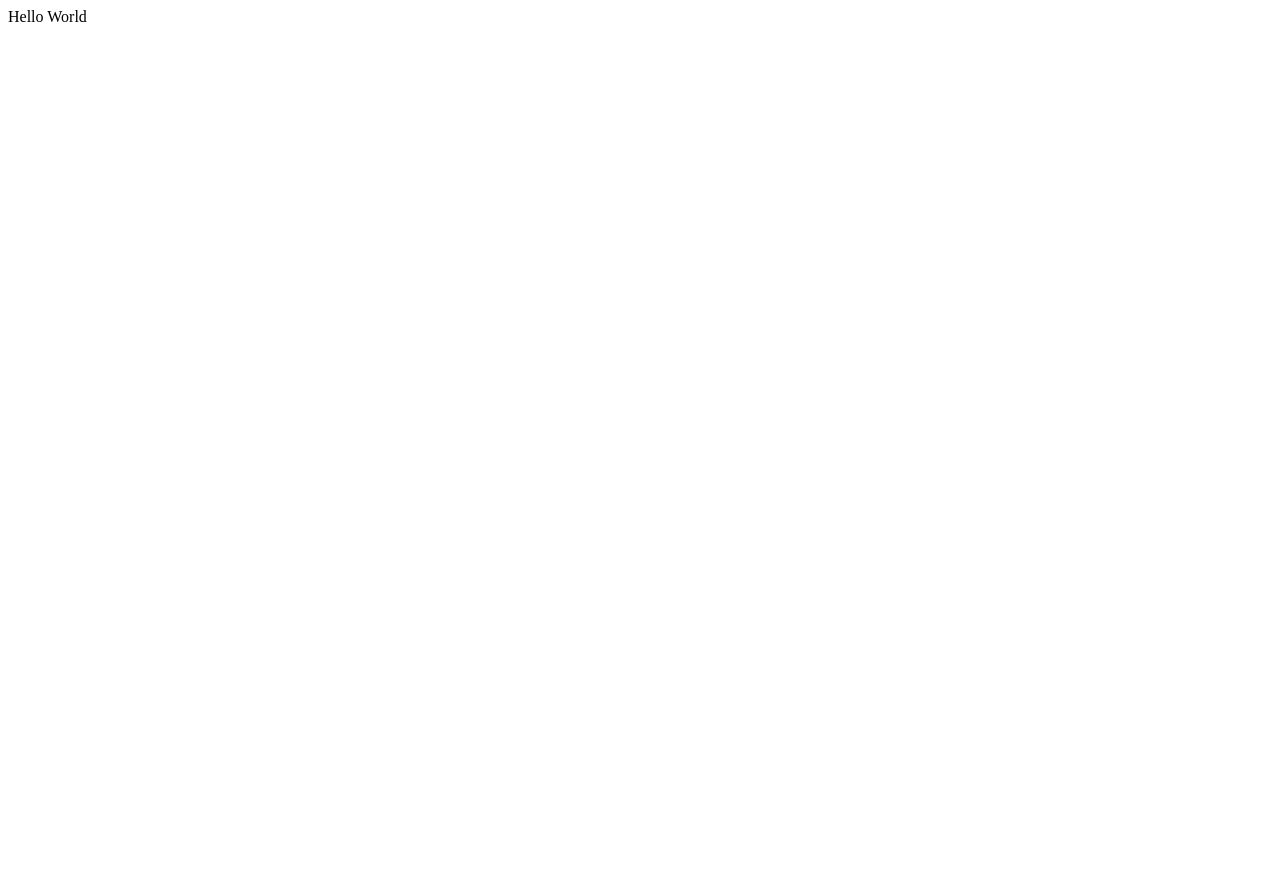
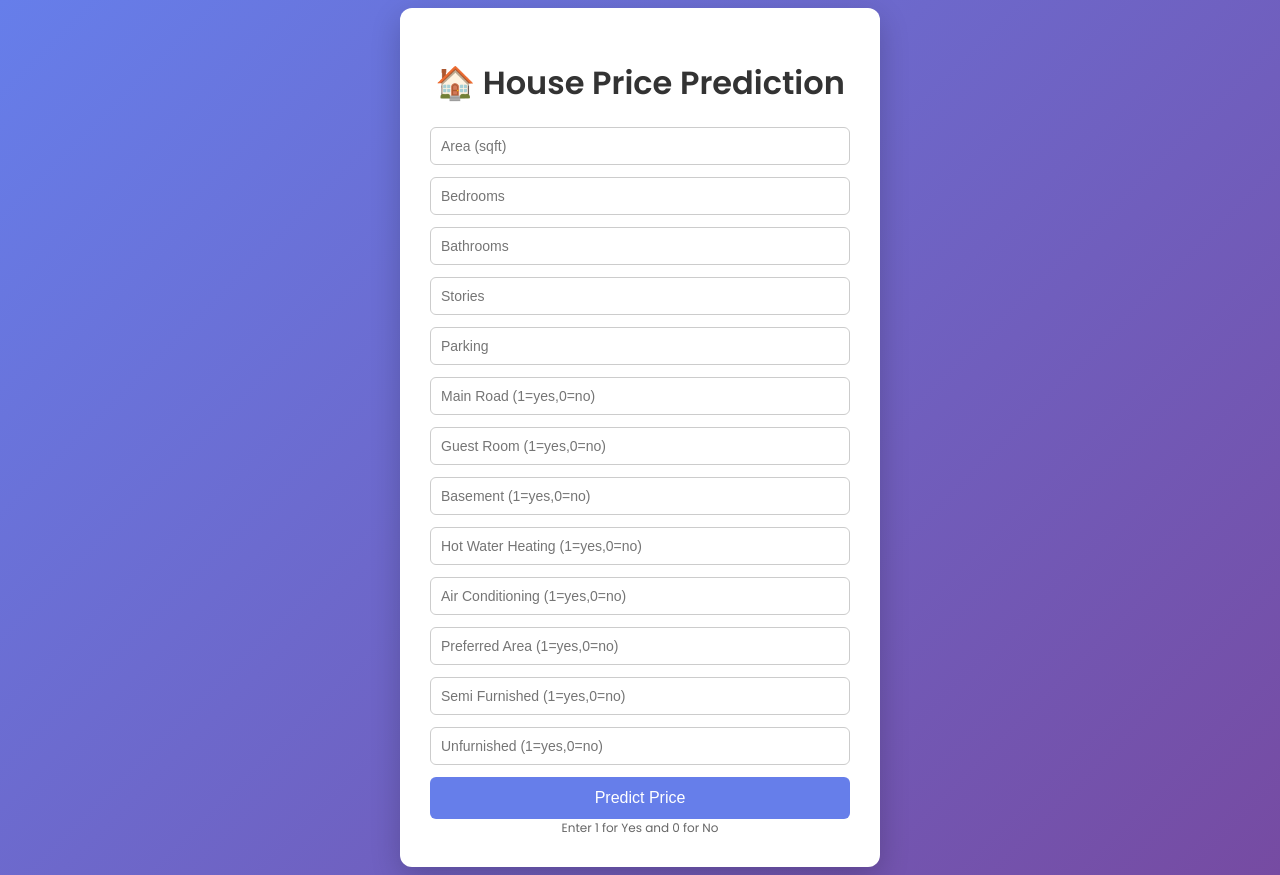
Before and after one commit to Rajasekhar-1111/housepriceprediction, a Flask app: page / in a window 1280 px wide. Before the commit the page is almost empty. Before the commit the page ends 22 px from the top, so only its background shows below. Run offline with Flask 3, Linux system fonts and the light colour scheme; parts of the project's set-up code (start-up, migrations or seed data) failed here and were passed over.

Commit message:
Final Project

```diff
--- a/app.py
+++ b/app.py
@@ -22,5 +22,12 @@ def predict_api():
     print(output[0])
     return jsonify(output[0])
 
+@app.route('/predict',methods=['POST'])
+def predict():
+    data=[float(x) for x in request.form.values()]
+    final_input=scaler.transform(np.array(data).reshape(1,-1))
+    print(final_input)
+    output=regmodel.predict(final_input) [0]
+    return render_template("home.html",prediction_text="The House price pediction is {}".format(output))
 if __name__=="__main__":
     app.run(debug=True)
--- a/templates/home.html
+++ b/templates/home.html
@@ -1,3 +1,114 @@
-<h1\>
-    Hello World
-</h1>
+<!DOCTYPE html>
+<html lang="en">
+<head>
+    <meta charset="UTF-8">
+    <title>House Price Prediction</title>
+
+    <!-- Google Font -->
+    <link href="https://fonts.googleapis.com/css2?family=Poppins:wght@300;400;600&display=swap" rel="stylesheet">
+
+    <style>
+        body {
+            font-family: 'Poppins', sans-serif;
+            background: linear-gradient(135deg, #667eea, #764ba2);
+            min-height: 100vh;
+            display: flex;
+            justify-content: center;
+            align-items: center;
+        }
+
+        .container {
+            background: #ffffff;
+            padding: 30px;
+            width: 420px;
+            border-radius: 12px;
+            box-shadow: 0 10px 30px rgba(0,0,0,0.2);
+        }
+
+        h1 {
+            text-align: center;
+            color: #333;
+            margin-bottom: 20px;
+        }
+
+        form {
+            display: grid;
+            grid-template-columns: 1fr;
+            gap: 12px;
+        }
+
+        input {
+            padding: 10px;
+            border-radius: 6px;
+            border: 1px solid #ccc;
+            font-size: 14px;
+        }
+
+        button {
+            padding: 12px;
+            background: #667eea;
+            color: white;
+            border: none;
+            border-radius: 6px;
+            font-size: 16px;
+            cursor: pointer;
+        }
+
+        button:hover {
+            background: #5a67d8;
+        }
+
+        .result {
+            margin-top: 20px;
+            text-align: center;
+            font-size: 18px;
+            color: green;
+            font-weight: 600;
+        }
+
+        .note {
+            font-size: 12px;
+            color: #666;
+            text-align: center;
+        }
+    </style>
+</head>
+<body>
+
+<div class="container">
+    <h1>🏠 House Price Prediction</h1>
+
+    <form action="/predict" method="post">
+
+        <input type="number" name="area" placeholder="Area (sqft)" required>
+        <input type="number" name="bedrooms" placeholder="Bedrooms" required>
+        <input type="number" name="bathrooms" placeholder="Bathrooms" required>
+        <input type="number" name="stories" placeholder="Stories" required>
+        <input type="number" name="parking" placeholder="Parking" required>
+
+        <input type="number" name="mainroad_yes" placeholder="Main Road (1=yes,0=no)" required>
+        <input type="number" name="guestroom_yes" placeholder="Guest Room (1=yes,0=no)" required>
+        <input type="number" name="basement_yes" placeholder="Basement (1=yes,0=no)" required>
+        <input type="number" name="hotwaterheating_yes" placeholder="Hot Water Heating (1=yes,0=no)" required>
+        <input type="number" name="airconditioning_yes" placeholder="Air Conditioning (1=yes,0=no)" required>
+        <input type="number" name="prefarea_yes" placeholder="Preferred Area (1=yes,0=no)" required>
+
+        <input type="number" name="furnishingstatus_semi-furnished" placeholder="Semi Furnished (1=yes,0=no)" required>
+        <input type="number" name="furnishingstatus_unfurnished" placeholder="Unfurnished (1=yes,0=no)" required>
+
+        <button type="submit">Predict Price</button>
+    </form>
+
+    {% if prediction_text %}
+        <div class="result">
+            {{ prediction_text }}
+        </div>
+    {% endif %}
+
+    <div class="note">
+        Enter 1 for Yes and 0 for No
+    </div>
+</div>
+
+</body>
+</html>
```
